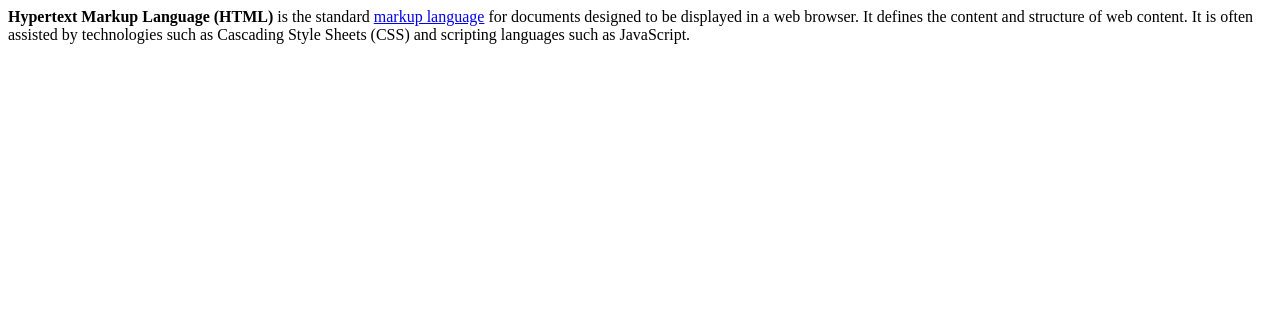
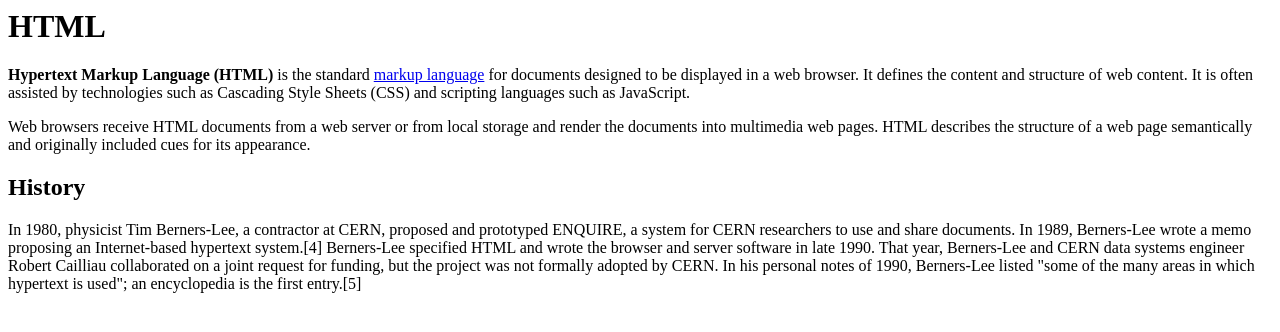
Before and after one commit to spynx21/latihan1, a plain HTML site: page index.html in a window 1280 px wide. Drawn offline with Linux system fonts and the light colour scheme.

Commit message:
menambahkan heading dan paragrqaf

```diff
--- a/index.html
+++ b/index.html
@@ -1 +1,8 @@
-<b>Hypertext Markup Language (HTML)</b> is the standard <a href = #>markup language</a> for documents designed to be displayed in a web browser. It defines the content and structure of web content. It is often assisted by technologies such as Cascading Style Sheets (CSS) and scripting languages such as JavaScript.
+
+<h1>HTML</h1>
+<p><b>Hypertext Markup Language (HTML)</b> is the standard <a href = #>markup language</a> for documents designed to be displayed in a web browser. It defines the content and structure of web content. It is often assisted by technologies such as Cascading Style Sheets (CSS) and scripting languages such as JavaScript.</p>
+
+<p>Web browsers receive HTML documents from a web server or from local storage and render the documents into multimedia web pages. HTML describes the structure of a web page semantically and originally included cues for its appearance.</p>
+
+<h2>History</h2>
+<p>In 1980, physicist Tim Berners-Lee, a contractor at CERN, proposed and prototyped ENQUIRE, a system for CERN researchers to use and share documents. In 1989, Berners-Lee wrote a memo proposing an Internet-based hypertext system.[4] Berners-Lee specified HTML and wrote the browser and server software in late 1990. That year, Berners-Lee and CERN data systems engineer Robert Cailliau collaborated on a joint request for funding, but the project was not formally adopted by CERN. In his personal notes of 1990, Berners-Lee listed "some of the many areas in which hypertext is used"; an encyclopedia is the first entry.[5]</p>
```
